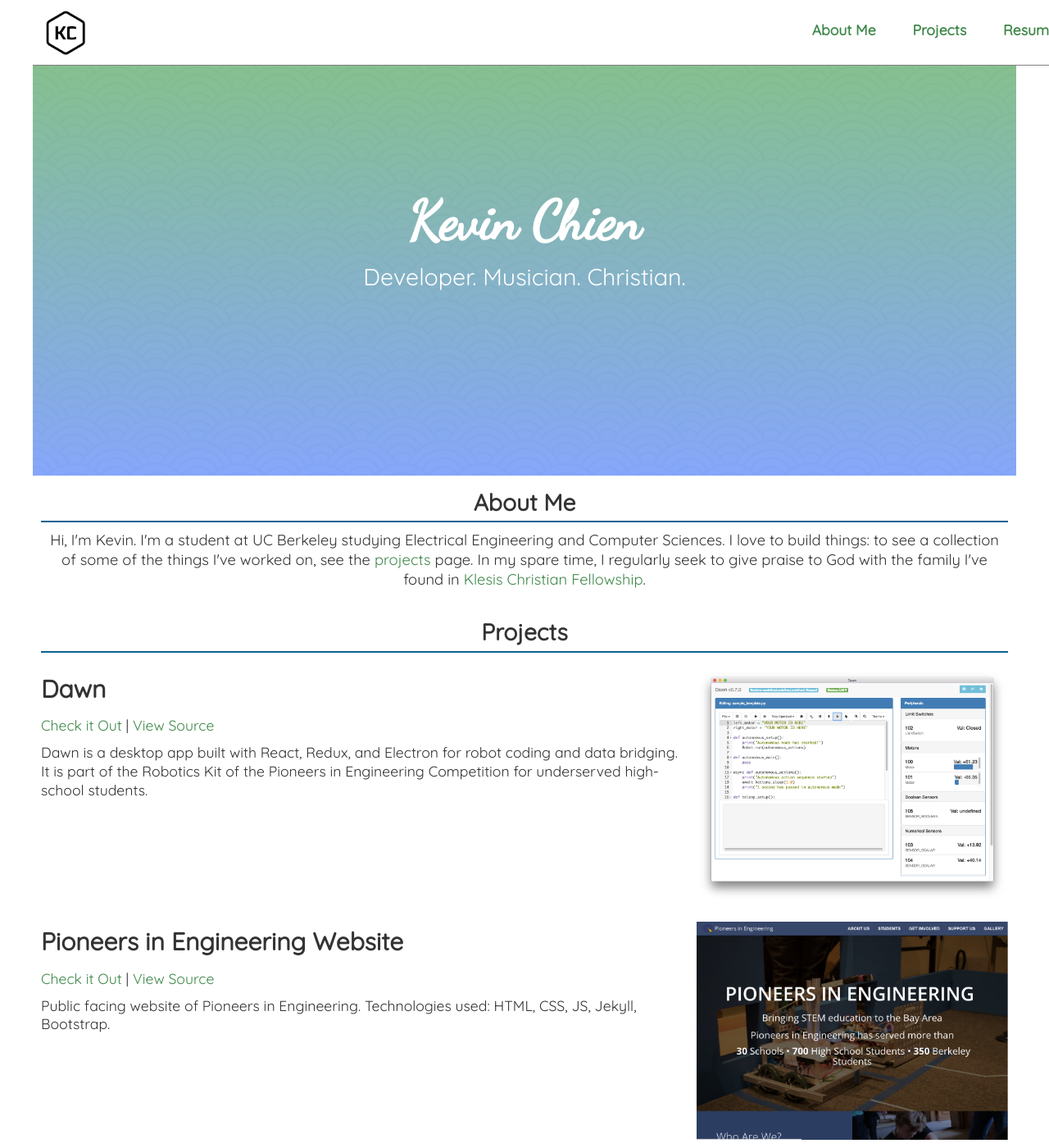
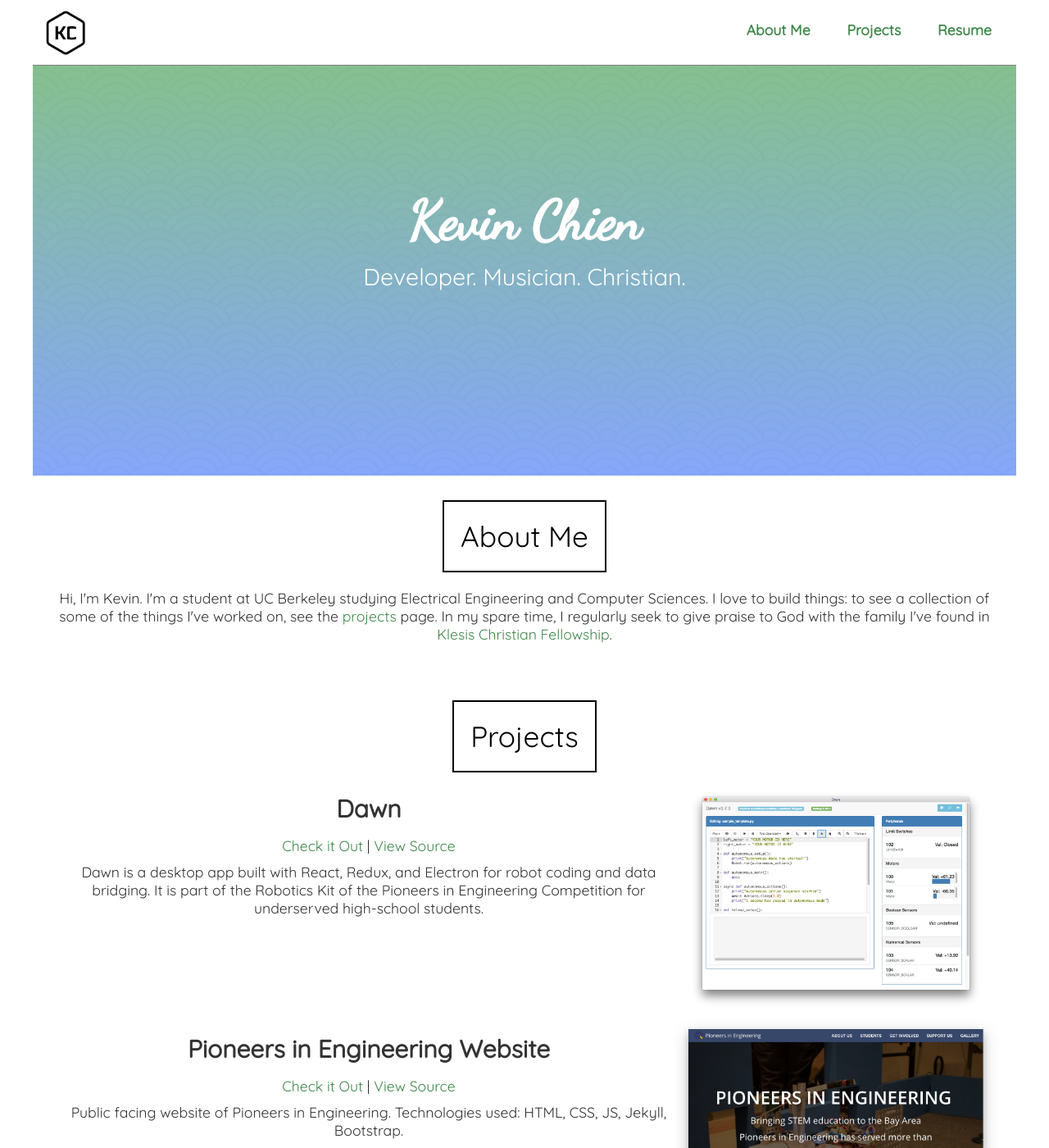
Before and after one commit to kev-chien/kev-chien.github.io, a Jekyll site: the page built from index.html, in a window 1280 px wide and 1400 px high. Shown: the whole window at 82% size. Built offline with Jekyll 4.4.1, drawn with Linux system fonts in a browser that asks for light colours; nearby versions of some CDN libraries.

Commit message:
fixes to topnav, section-card-title themed, shadows, centered

```diff
--- a/_data/projects.yml
+++ b/_data/projects.yml
@@ -9,6 +9,7 @@
   link: https://pioneers.berkeley.edu
   source: https://github.com/pioneers/website/
   image: pie_screenshot.png
+  shadow: true
 
 - name: Database
   desc: Built SQL-like database tool with table insertion, read, select, and join using Java. Supports conditionals.
@@ -21,3 +22,4 @@
   link: https://devpost.com/software/loop-pedal
   source: https://github.com/kev-chien/LoopPedal
   image: looppedal_screenshot_wide.png
+  shadow: true
--- a/css/main.css
+++ b/css/main.css
@@ -47,9 +47,9 @@ body {
 
 /* nav bar */
 #topnav {
-  width: 90%;
   overflow: hidden;
   width: 100%;
+  max-width: 1200px;
   /* z-index: 1000000; */
   top: 0;
   position: fixed;
@@ -130,16 +130,16 @@ h2 {
   margin: 0px 0px;
   color: #333;
 }
-p {
+p.subtitle {
   font-size: 1.3em;
   line-height: 1.3em;
+}
+p {
+  font-size: 1em;
   margin: 10px 0px;
   color: #333;
 }
 .small {
-  font-size: 1em;
-}
-.x-small {
   font-size: 0.7em;
 }
 
@@ -160,6 +160,10 @@ img.photo {
 img.limit-width {
   max-width: 100%;
   height: auto;
+}
+
+img.shadow {
+  box-shadow: 0 4px 8px 0 rgba(0, 0, 0, 0.2), 0 6px 20px 0 rgba(0, 0, 0, 0.19);
 }
 
 /* main splash */
@@ -184,13 +188,24 @@ img.limit-width {
 /* section card */
 .section-card {
   text-align: center;
-  font-size: 0.8em;
-  padding: 10px;
+  padding: 30px;
 }
 
-.section-card h2 {
-  border-bottom: #0C6291 2px solid;
+.section-card-title-holder {
+  /* border-bottom: #0C6291 2px solid; */
+  text-align: center;
+  display: inline-block;
+  border: thick dotted #060;
+  margin: 0px auto 10px auto;
   font-size: 2em;
+  box-sizing: border-box;
+  padding: 20px;
+  border: black solid 2px;
+}
+
+.section-card-title {
+  display: inline-block;
+  text-align: center;
 }
 
 /* footer */
@@ -305,8 +320,8 @@ footer {
   position: fixed;
   width: 36px;
   height: 30px;
-  right: 36px;
-  top: 36px;
+  right: 25px;
+  top: 25px;
 }
 
 /* Color/shape of burger icon bars */
--- a/index.html
+++ b/index.html
@@ -9,12 +9,12 @@ id: home
 	<!--<p>I'm a sophomore at UC Berkeley majoring in EECS.</p>-->
 	<!--<p><strong></strong></p>-->
 
-	<p>Developer. Musician. Christian.</p>
+	<p class="subtitle">Developer. Musician. Christian.</p>
 </div>
 
 <div class="row section-card" id="about">
 	<div><!--<div class="col-7 col-m-7">-->
-		<h2>About Me</h2>
+	<div class="section-card-title-holder">About Me</div>
 		<p>
 		Hi, I'm Kevin. I'm a student at UC Berkeley studying Electrical Engineering and Computer Sciences.
 		I love to build things: to see a collection of some of the things I've worked on, see the <a href="/projects">projects</a> page.
@@ -29,13 +29,12 @@ id: home
 
 
 <div class="row section-card" id="projects">
-	<h2>Projects</h2>
+	<div class="section-card-title-holder">Projects</div>
 	<!--
 	<div class="col-5 col-m-5">
 			<img class="photo" src="/assets/headshot.png" alt "Picture of Me">
 	</div>
 	-->
-</div>
 
 	<div class="row">
 	{% for project in site.data.projects %}
@@ -44,7 +43,7 @@ id: home
 				{{ project.name }}
 			</h2>
 
-		<p class="small">
+			<p>
 				{% if project.link %}
 					<a href="{{ project.link }}">Check it Out</a>
 				{% endif %}
@@ -54,16 +53,18 @@ id: home
 				{% endif %}
 			</p>
 
-		<p class="small">
+			<p>
 				{{ project.desc }}
 			</p>
 		</div>
 		<div class="col-4">
 			{% if project.image %}
-			<img class="limit-width" src="/assets/{{ project.image }}">
+				<img class="limit-width {% if project.shadow %} shadow {% endif %}" src="/assets/{{ project.image }}">
 			{% endif %}
 		</div>
 	{% endfor %}
+	</div>
+
 </div>
 
 <!--
```
Lines whose indentation alone changed are shown as unchanged.
